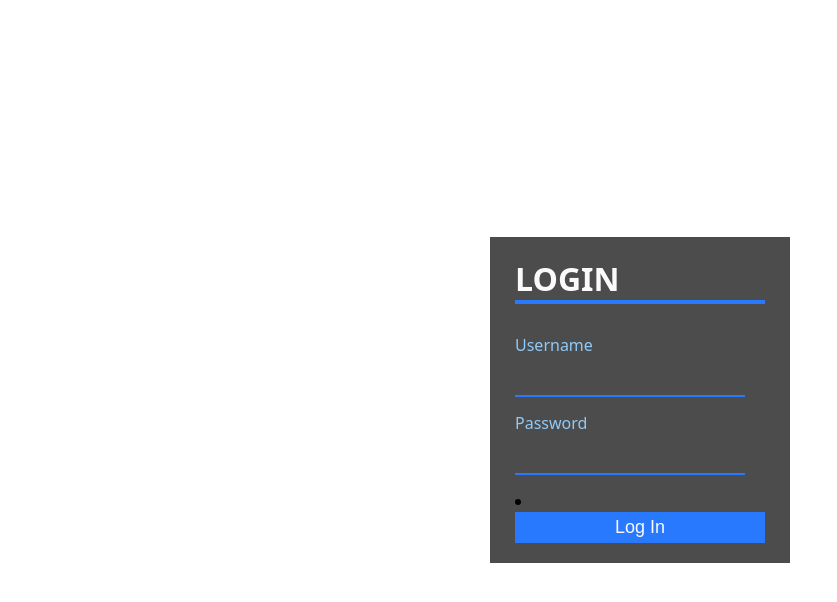
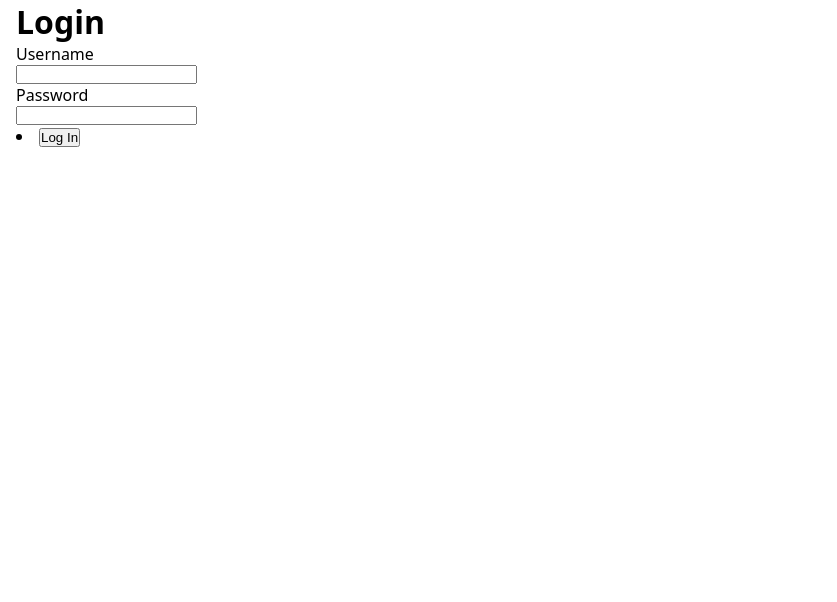
Before and after one commit to billychh/P.web, a plain HTML site: page login.html in a window 1280 px wide. Shown: the whole page, without its empty margins (0-837 px from the left). Drawn offline with Linux system fonts and the light colour scheme.

Commit message:
Update style.css

```diff
--- a/style.css
+++ b/style.css
@@ -315,44 +315,3 @@ title {
 .audio {
   margin: 10px 0;
 }
-
-.container {
-  position: absolute;
-  left: 50%;
-  top: 50%;
-  transform: translate(-50%, -50%);
-  padding: 20px 25px;
-  width: 300px;
-
-  background-color: rgba(0, 0, 0, 0.7);
-  box-shadow: 0 0 10px rgba(255, 255, 255, 0.3);
-}
-.container h1 {
-  text-align: left;
-  color: #fafafa;
-  margin-bottom: 30px;
-  text-transform: uppercase;
-  border-bottom: 4px solid #2979ff;
-}
-.container label {
-  text-align: left;
-  color: #90caf9;
-}
-.container form input {
-  width: calc(100% - 20px);
-  padding: 8px 10px;
-  margin-bottom: 15px;
-  border: none;
-  background-color: transparent;
-  border-bottom: 2px solid #2979ff;
-  color: #fff;
-  font-size: 20px;
-}
-.container form button {
-  width: 100%;
-  padding: 5px 0;
-  border: none;
-  background-color: #2979ff;
-  font-size: 18px;
-  color: #fafafa;
-}
```
